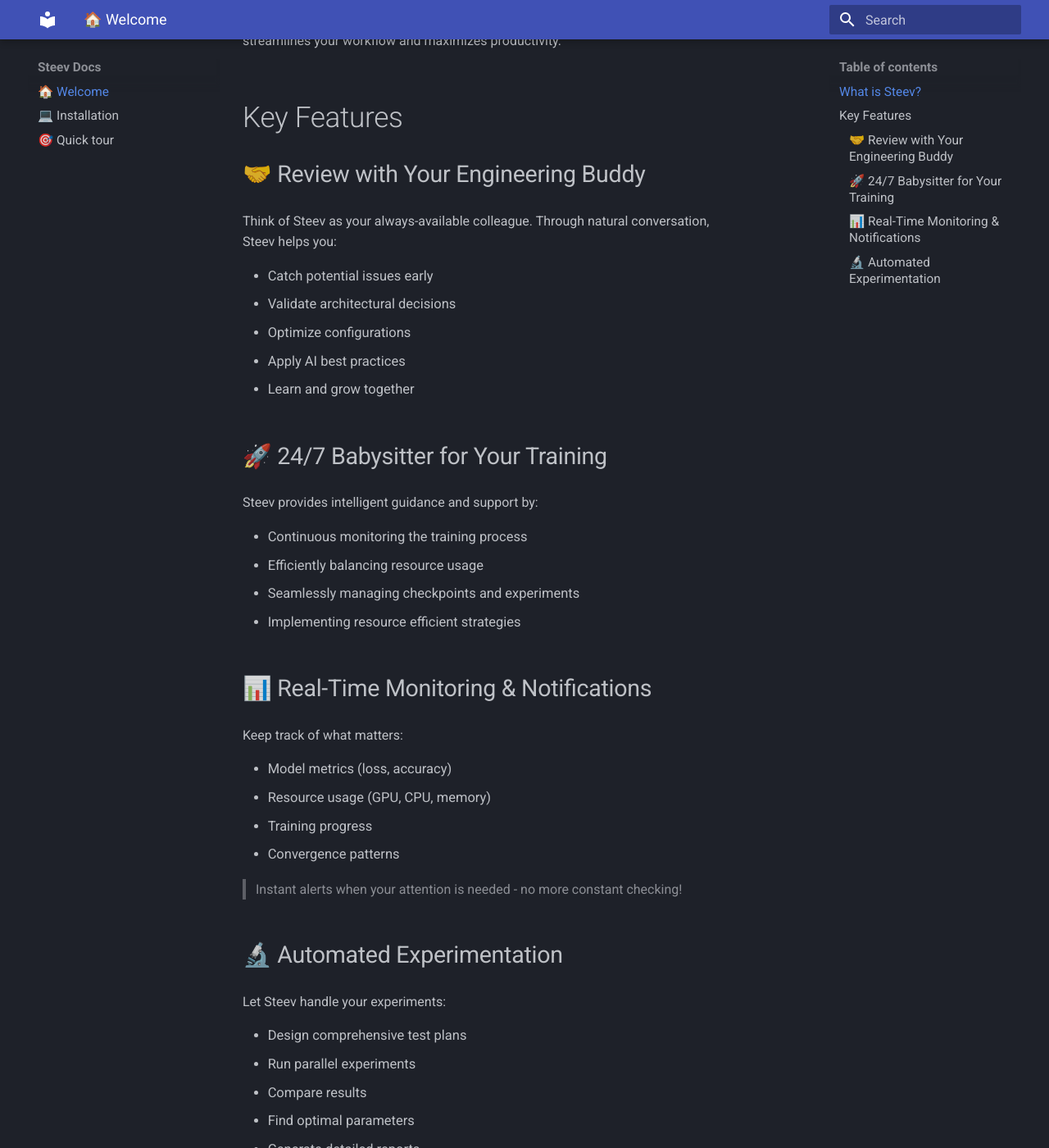
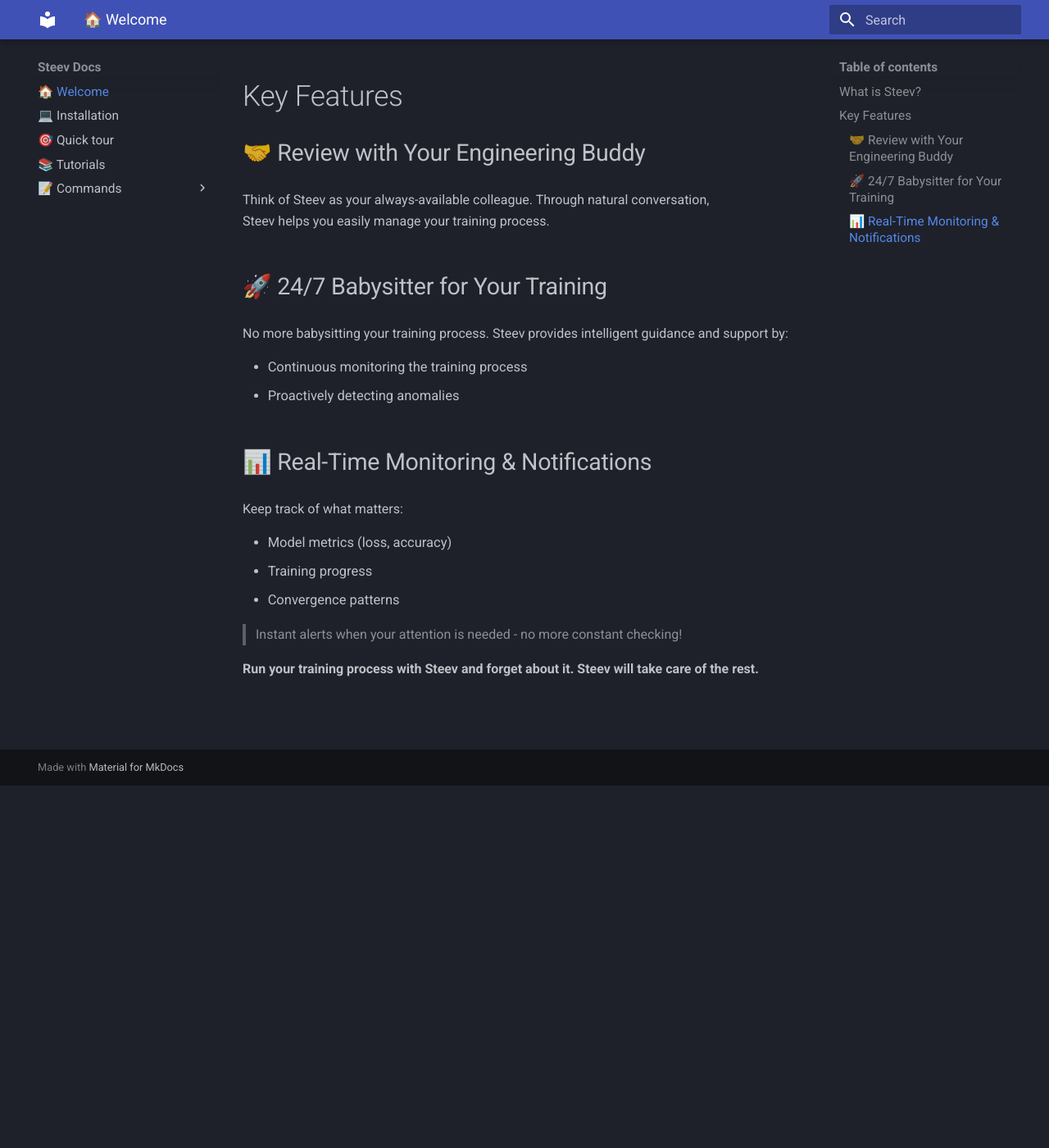
Before and after one commit to TBD-Labs-AI/steev-docs, an MkDocs documentation site: the page built from docs/index.md, in a window 1280 px wide and 1400 px high, scrolled down 442 px. Shown: the whole window at 82% size. Built offline with MkDocs 1.6.1 and Material for MkDocs 9.7.7, drawn with Linux system fonts in a browser that asks for light colours; some of the changed text lies outside the part shown.

```diff
--- a/docs/welcome.md
+++ b/docs/index.md
@@ -15,40 +14,24 @@ Whether you're working with LLMs, computer vision, or any deep learning models,
 ### 🤝 Review with Your Engineering Buddy
 
 Think of Steev as your always-available colleague. Through natural conversation,
-Steev helps you:
+Steev helps you easily manage your training process.
 
-- Catch potential issues early
-- Validate architectural decisions
-- Optimize configurations
-- Apply AI best practices
-- Learn and grow together
 
 ### 🚀 24/7 Babysitter for Your Training
 
-Steev provides intelligent guidance and support by:
+No more babysitting your training process. Steev provides intelligent guidance and support by:
 
 - Continuous monitoring the training process
-- Efficiently balancing resource usage
-- Seamlessly managing checkpoints and experiments
-- Implementing resource efficient strategies
+- Proactively detecting anomalies
 
 ### 📊 Real-Time Monitoring & Notifications
 
 Keep track of what matters:
 
 - Model metrics (loss, accuracy)
-- Resource usage (GPU, CPU, memory)
 - Training progress
 - Convergence patterns
 
 > Instant alerts when your attention is needed - no more constant checking!
 
-### 🔬 Automated Experimentation
-
-Let Steev handle your experiments:
-
-- Design comprehensive test plans
-- Run parallel experiments
-- Compare results
-- Find optimal parameters
-- Generate detailed reports
+**Run your training process with Steev and forget about it. Steev will take care of the rest.**
--- a/mkdocs.yml
+++ b/mkdocs.yml
@@ -1,9 +1,14 @@
 site_name: Steev Docs
 
 nav:
-  - 🏠 Welcome: welcome.md
+  - 🏠 Welcome: index.md
   - 💻 Installation: installation.md
   - 🎯 Quick tour: quick-tour.md
+  - 📚 Tutorials: tutorials.md
+  - 📝 Commands:
+    - Authentication: command/auth.md
+    - Run: command/run.md
+
 
 theme:
   name: material
@@ -33,3 +38,5 @@ markdown_extensions:
   - pymdownx.emoji:
       emoji_index: !!python/name:material.extensions.emoji.twemoji
       emoji_generator: !!python/name:material.extensions.emoji.to_svg
+
+# welcome.md를 홈페이지로 설정
```
Also changed, not shown: other parts of docs/index.md (+0 -1 lines), docs/command/auth.md (added, +120 -0 lines), docs/command/run.md (added, +53 -0 lines), docs/installation.md (+3 -3 lines), docs/quick-tour.md (+3 -6 lines), docs/steev-config.md (added, +6 -0 lines), docs/tutorials.md (added, +2 -0 lines), docs/command/login-prompt.png (added), src/__init__.py (deleted), 3 other files.
